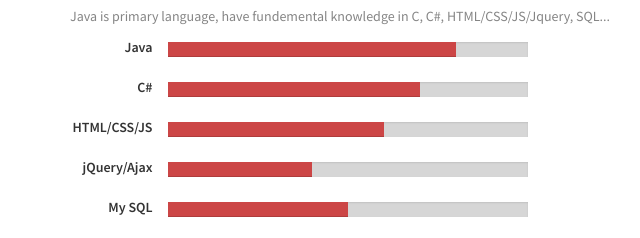
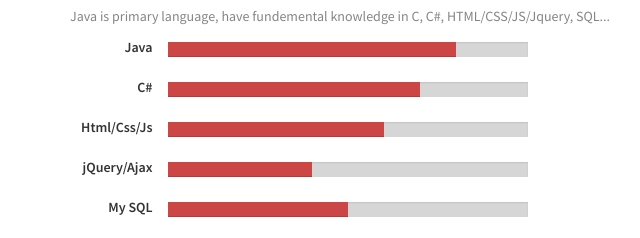
Before and after one commit to tqvinhhung4399/MyResume, a plain HTML site: page index.html in a window 1280 px wide. Shown: the part 1945-2183 px from the top of the page, 0-640 px from the left. Drawn offline with Linux system fonts and the light colour scheme.

Commit message:
Update index.html

```diff
--- a/index.html
+++ b/index.html
@@ -186,7 +186,7 @@
                         </div>
                     </div>
                     <div class="row">
-                        <div class="col-md-2 skilltitle">HTML/CSS/JS</div>
+                        <div class="col-md-2 skilltitle">Html/Css/Js</div>
                         <div class="col-md-8">
                             <div class="progress">
                                 <div class="progress-bar" role="progressbar" aria-valuenow="60" aria-valuemin="0" aria-valuemax="100" style="width: 60%;">
```
